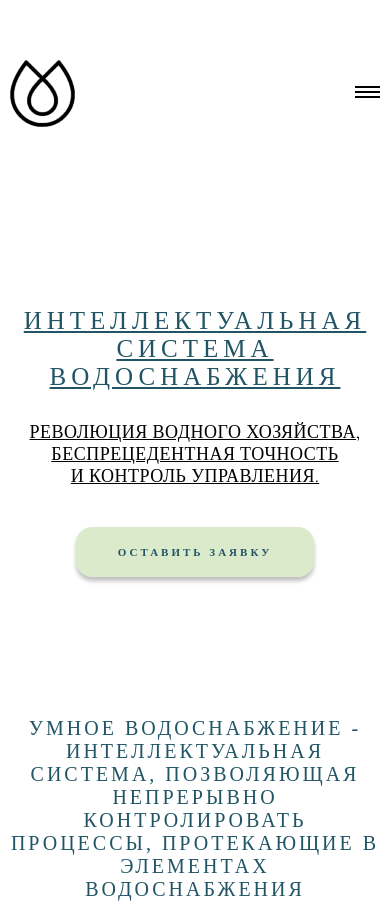
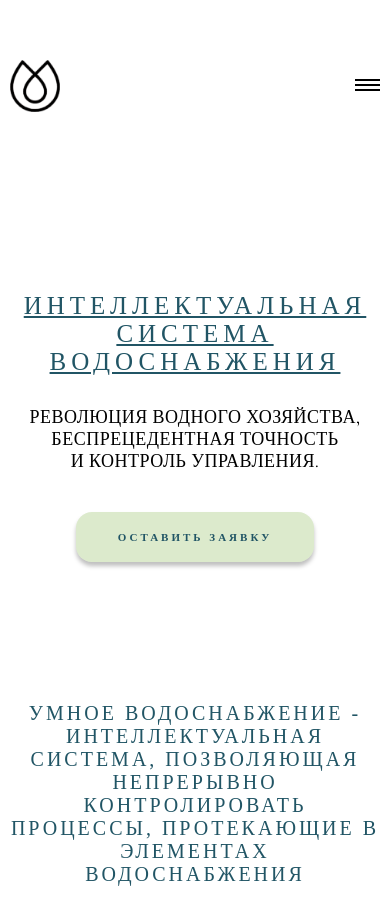
Before and after one commit to iruslanjafarov/WaterSupplyDev, a website built with Vite: page index.html in a window 390 px wide. Shown: the top 904 px of the page. Built offline with nearby package versions, Linux system fonts and the light colour scheme; a web font is replaced by a local one.

Commit message:
fix some bullshit

```diff
--- a/index.html
+++ b/index.html
@@ -35,7 +35,7 @@
                         <div class="hero__description">РЕВОЛЮЦИЯ ВОДНОГО ХОЗЯЙСТВА, БЕСПРЕЦЕДЕНТНАЯ ТОЧНОСТЬ<br>И КОНТРОЛЬ УПРАВЛЕНИЯ.</div>
                         <button class="hero__button">ОСТАВИТЬ ЗАЯВКУ<img src="./src/img/hero/arrow.svg" alt="#"></button>
                     </div>
-                    <img src="./src/img/hero/hero.png" alt="#" class="hero__image">
+                    <img src="./src/img/hero/hero.jpg" alt="#" class="hero__image">
                 </div>
             </section>
             <section class="advantages">
--- a/src/styles/header/header.scss
+++ b/src/styles/header/header.scss
@@ -7,9 +7,15 @@
             justify-content: space-between;
         }
     }
+    &__logo {
+        @media (max-width: 800px) {
+            width: 50px;
+            height: 52px;
+        }
+    }
     .burger {
         display: none;
-        z-index: 5;
+        z-index: 3;
         @media (max-width: 800px) {
             display: block;
             width: 25px;
--- a/src/styles/main/hero/hero.scss
+++ b/src/styles/main/hero/hero.scss
@@ -40,9 +40,6 @@
             margin-top: 30px;
             font-size: 18px;
         }
-        @media (max-width: 800px) {
-            text-decoration: underline;
-        }
     }
     &__button {
         font-family: "Kaisei Tokumin", serif;
@@ -82,6 +79,8 @@
         }
     }
     &__image {
+        width: 420px;
+        height: 483px;
         @media (max-width: 1350px) {
             max-width: 350px;
         }
```
Also changed, not shown: src/img/hero/hero.jpg (added), src/img/hero/hero.png (deleted).
